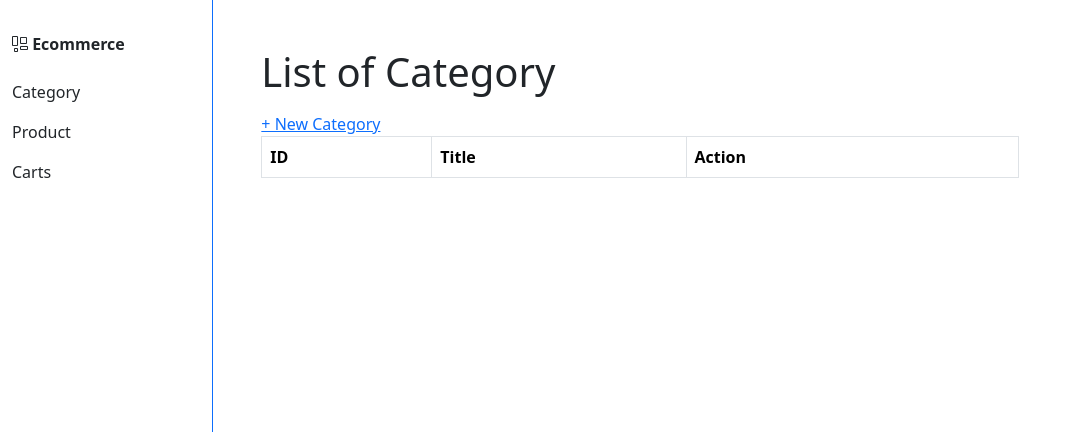
After one commit to thiri-win/ecommerce-oop, a PHP site: page /category-index.php in a window 1280 px wide. The commit adds this page. Shown: the top 432 px of the page, without its empty margins (0-1070 px from the left). Run offline with PHP 8.4, Linux system fonts and the light colour scheme; data that the repository does not hold is empty.

Commit message:
category index & update & delete

```diff
--- a/actions/category-store.php
+++ b/actions/category-store.php
@@ -13,5 +13,5 @@ if(empty($title)) {
     $category->store([
         'title' => $title
     ]);
-    header('location: ../admin.php');
+    header('location: ../category-index.php');
 }
--- a/admin.php
+++ b/admin.php
@@ -1,5 +1,5 @@
 <?php include 'components/admin-header.php'; ?>
 
-<?php include "category-create.php"; ?>
+
 
 <?php include 'components/admin-footer.php'; ?>
--- a/category-create.php
+++ b/category-create.php
@@ -1,3 +1,5 @@
+<?php include "components/admin-header.php" ?>
+
 <h1 class="mb-5">Category</h1>
 
 <form action="actions/category-store.php" method="post">
@@ -7,3 +9,5 @@
     <input type="text" name="title" placeholder="Enter Category Title ..." class="form-control mb-3" autofocus>
     <input type="submit" value="Submit" class="btn btn-outline-primary mb-3">
 </form>
+
+<?php include "components/admin-footer.php" ?>
--- /dev/null
+++ b/category-index.php
@@ -0,0 +1,41 @@
+<?php
+
+include "vendor/autoload.php";
+
+use classes\Category;
+
+$category = new Category();
+$items = $category->all();
+
+?>
+
+
+<?php include "components/admin-header.php" ?>
+
+<h1 class="mb-3">List of Category</h1>
+
+<a href="category-create.php" class="mb-3">+ New Category</a>
+
+<table class="table table-bordered">
+    <thead>
+        <tr>
+            <th>ID</th>
+            <th>Title</th>
+            <th>Action</th>
+        </tr>
+    </thead>
+    <tbody>
+        <?php foreach($items as $category): ?>
+            <tr>
+                <td><?php echo $category['id'] ?></td>
+                <td><?php echo $category['title'] ?></td>
+                <td>
+                    <a href="category-edit.php?id=<?php echo $category['id'] ?>">Edit</a>
+                    <a href="category-delete.php?id=<?php echo $category['id'] ?>">Delete</a>
+                </td>
+            </tr>
+        <?php endforeach; ?>
+    </tbody>
+</table>
+
+<?php include "components/admin-footer.php" ?>
--- a/classes/Category.php
+++ b/classes/Category.php
@@ -2,7 +2,6 @@
 
 namespace classes;
 
-include '../vendor/autoload.php';
 use libs\Database;
 
 class Category extends Database
--- a/components/admin-header.php
+++ b/components/admin-header.php
@@ -26,7 +26,7 @@
                         Ecommerce
                     </a>
                     <ul class="navbar-nav">
-                        <li class="nav-item"><a href="#" class="nav-link">Category</a></li>
+                        <li class="nav-item"><a href="category-index.php" class="nav-link">Category</a></li>
                         <li class="nav-item"><a href="#" class="nav-link">Product</a></li>
                         <li class="nav-item"><a href="#" class="nav-link">Carts</a></li>
                     </ul>
```
Also changed, not shown: actions/category-update.php (added, +19 -0 lines), category-delete.php (added, +12 -0 lines), category-edit.php (added, +30 -0 lines).
